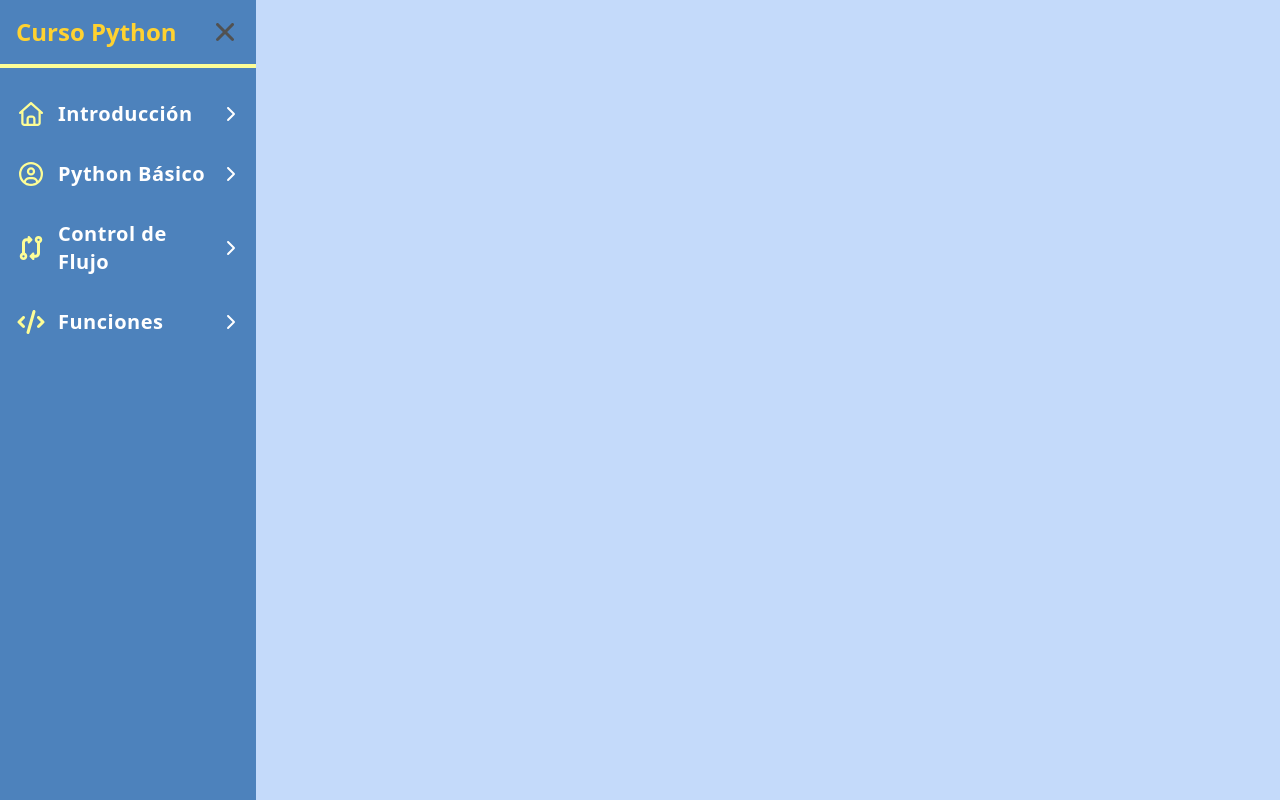
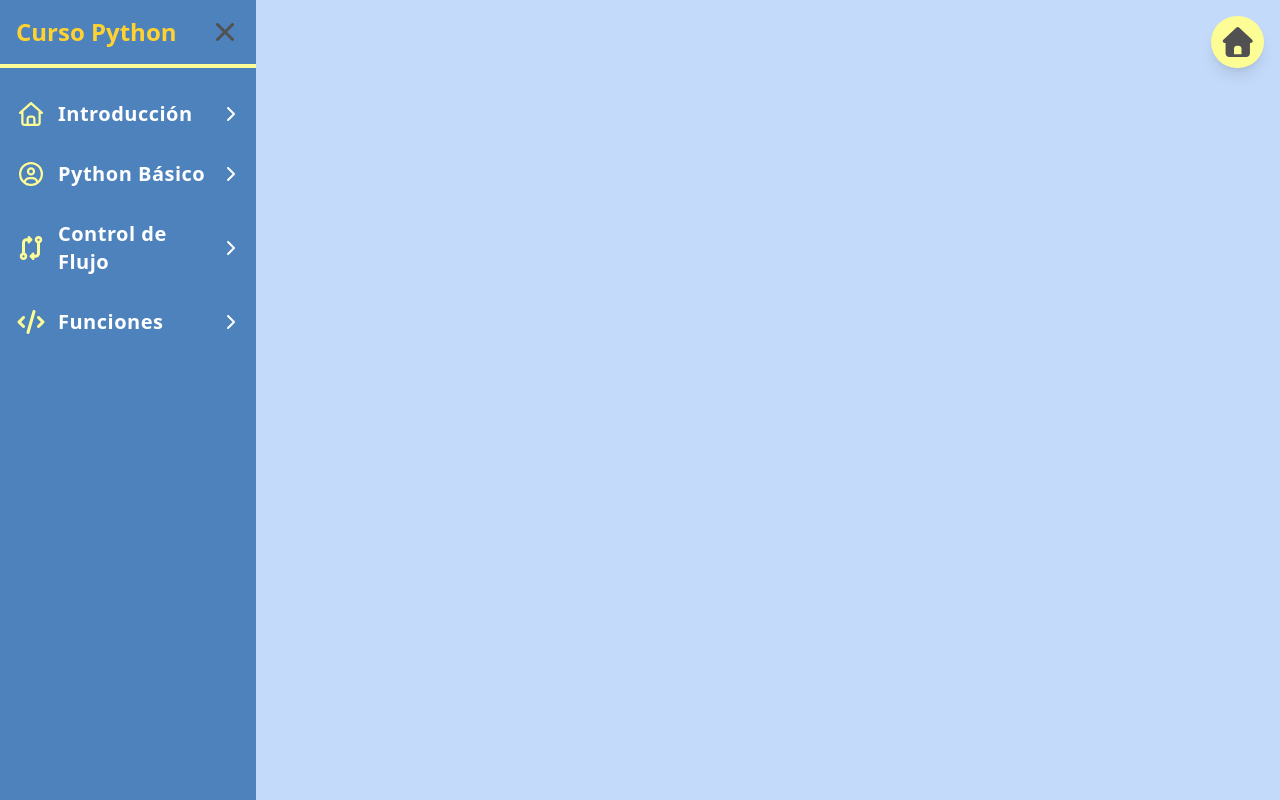
Before and after one commit to BimaSantiago/InformationPython, a React (Vite) app: page / in a window 1280 px wide. Built offline with nearby package versions, Linux system fonts and the light colour scheme.

Commit message:
Agregar botón para regresar al menú de navegación de la página principal

```diff
--- a/src/app/App.tsx
+++ b/src/app/App.tsx
@@ -21,6 +21,12 @@ function App() {
             onClick={toggleSidebar}>
                 <FontAwesomeIcon icon={['fas', 'bars']} />
             </button>
+            <a className={`absolute right-0 m-4 p-2 text-3xl
+            bg-amarillo rounded-full shadow-lg text-gris cursor-pointer
+            hover:text-gris-medio transition-all duration-300`}
+            href="/navegacion">
+                <FontAwesomeIcon icon={['fas', 'house']} />
+            </a>
             <Sidebar
               isSidebarOpen={isSidebarOpen}
               toggleSidebar={toggleSidebar}
```
